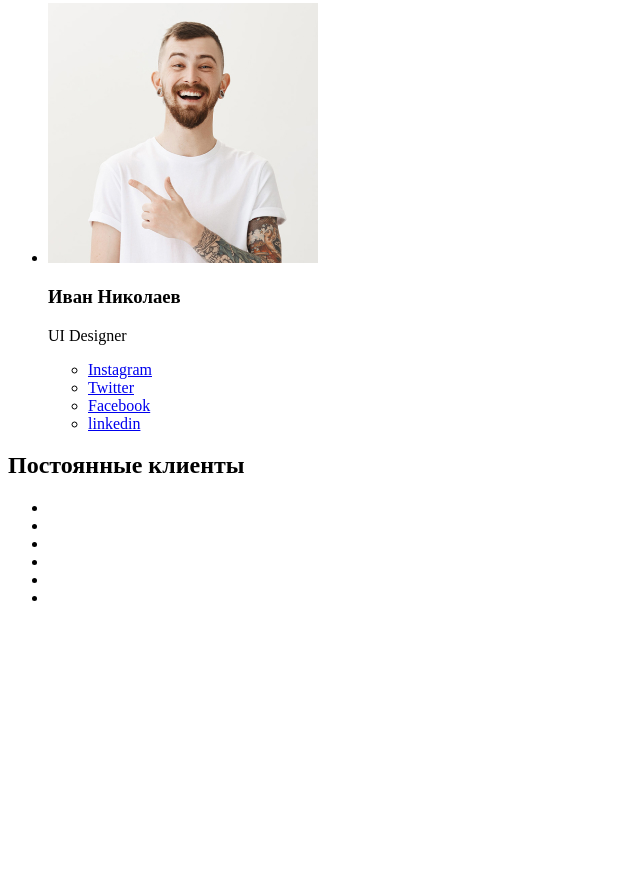
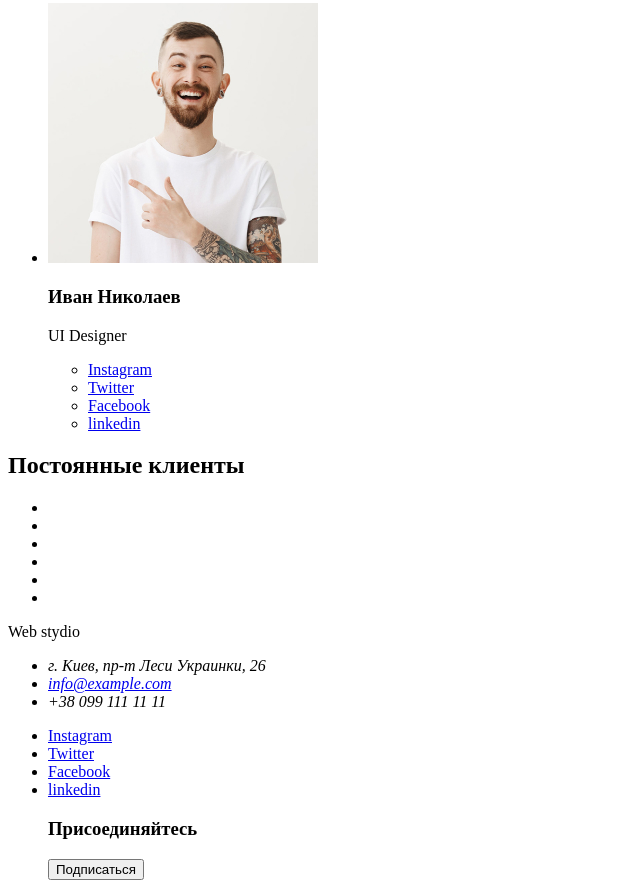
Before and after one commit to TatyanaLozova/goit-markup-hw-01, a plain HTML site: page index.html in a window 1280 px wide. Shown: the part 3063-3959 px from the top of the page, without its empty margins (0-640 px from the left). Before the commit the page ends 3686 px from the top, so only its background shows below. Drawn offline with Linux system fonts and the light colour scheme.

Commit message:
подвал контакты

```diff
--- a/index.html
+++ b/index.html
@@ -214,5 +214,39 @@
         <li></li>
       </ul>
     </section>
+    <!--Подвал-->
+    <footer>
+      <p>Web stydio</p>
+      <address>
+        <ul>
+          <li><a href=""></a>г. Киев, пр-т Леси Украинки, 26</li>
+          <li><a href="mailto: info@example.com">info@example.com</a></li>
+          <li><a href="tel: +380991111111"></a>+38 099 111 11 11</li>
+        </ul>
+      </address>
+      <ul>
+        <li>
+          <a href="www.instagram.com" aria-label="ссылка на инстаграм"
+            >Instagram</a
+          >
+        </li>
+        <li>
+          <a href="www.twitter.com " aria-label="ссылка на Твитер">Twitter</a>
+        </li>
+        <li>
+          <a href="www.facebook.com " aria-label="ссылка на Фейсбук"
+            >Facebook</a
+          >
+        </li>
+        <li>
+          <a href="linkedin.com" aria-label="ссылка на Линкен дин">linkedin</a>
+        </li>
+      </ul>
+
+      <ul>
+        <h3>Присоединяйтесь</h3>
+        <button>Подписаться</button>
+      </ul>
+    </footer>
   </header>
 </body>
```
